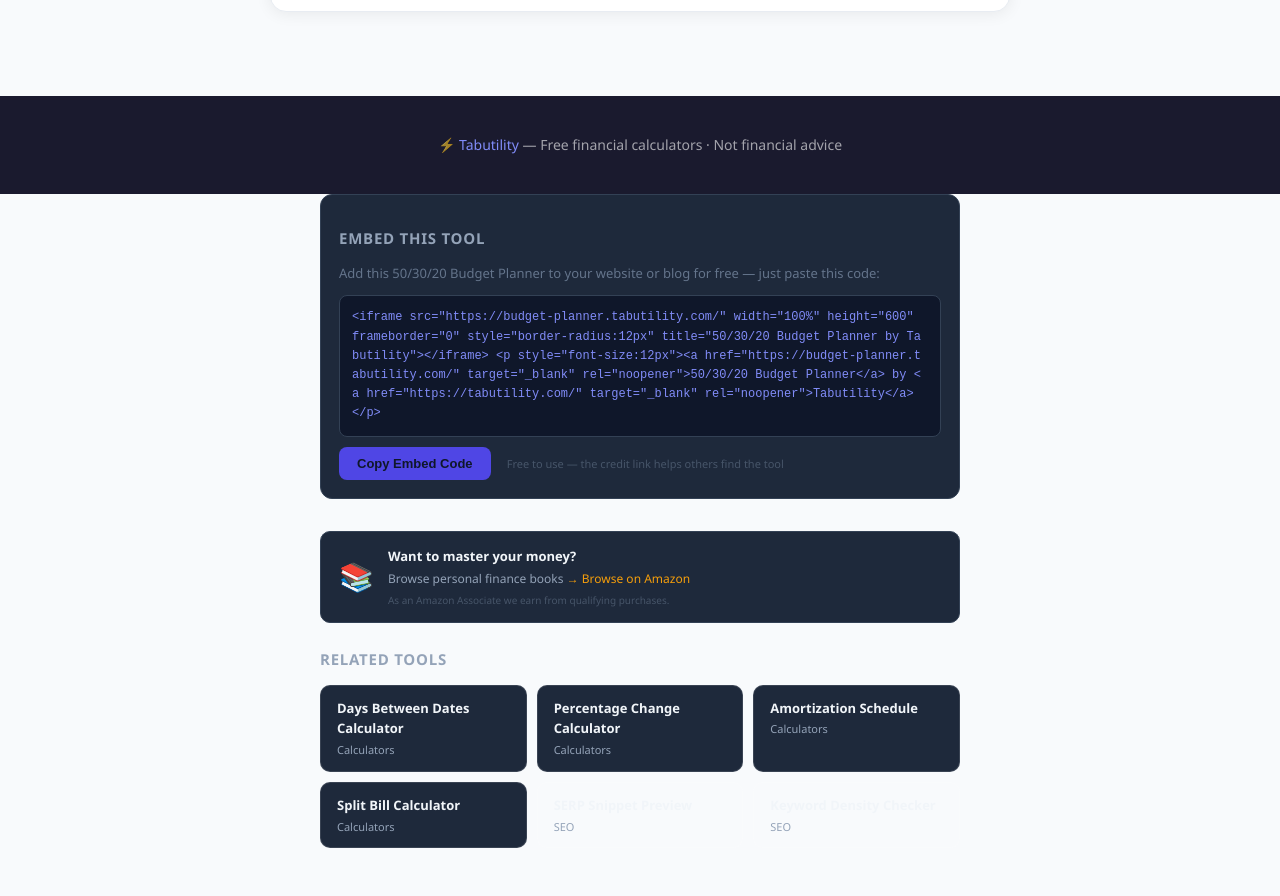
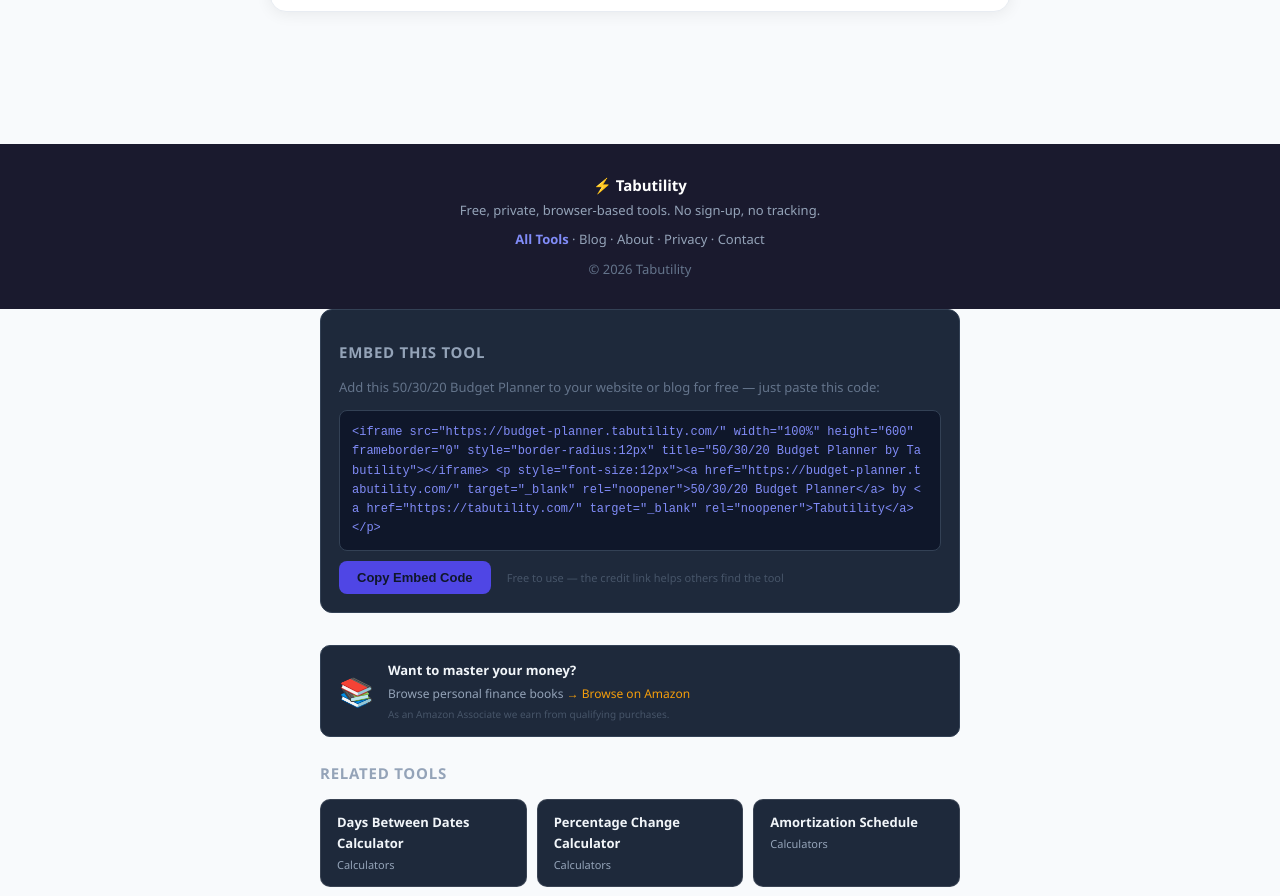
Before and after one commit to rakeshv02/budget-planner, a website: page index.html in a window 1280 px wide. Shown: the part 2468-3364 px from the top of the page. Drawn offline with Linux system fonts and the light colour scheme.

Commit message:
trust: add Privacy and Contact footer links

```diff
--- a/index.html
+++ b/index.html
@@ -247,8 +247,11 @@ ins.adsbygoogle,.ad-banner iframe,.ad-slot iframe,.ad-container iframe{visibilit
   </div>
 </div>
 
-<footer>
-  <p>⚡ <a href="https://tabutility.com">Tabutility</a> — Free financial calculators · Not financial advice</p>
+<footer style="background:#1a1a2e;margin-top:48px;padding:28px 24px;text-align:center;font-family:'Segoe UI',system-ui,Arial,sans-serif;font-size:13px;color:#94a3b8;line-height:1.8">
+<div style="font-weight:700;color:#fff;font-size:15px">⚡ Tabutility</div>
+<div>Free, private, browser-based tools. No sign-up, no tracking.</div>
+<div style="margin-top:6px"><a href="https://tabutility.com" style="color:#818cf8;font-weight:600;text-decoration:none">All Tools</a> · <a href="https://tabutility.com/blog/" style="color:#94a3b8;text-decoration:none">Blog</a> · <a href="https://tabutility.com/about/" style="color:#94a3b8;text-decoration:none">About</a> · <a href="https://tabutility.com/privacy-policy/" style="color:#94a3b8;text-decoration:none">Privacy</a> · <a href="https://tabutility.com/contact/" style="color:#94a3b8;text-decoration:none">Contact</a></div>
+<div style="margin-top:6px;color:#64748b">© 2026 Tabutility</div>
 </footer>
 
 <script>
```
